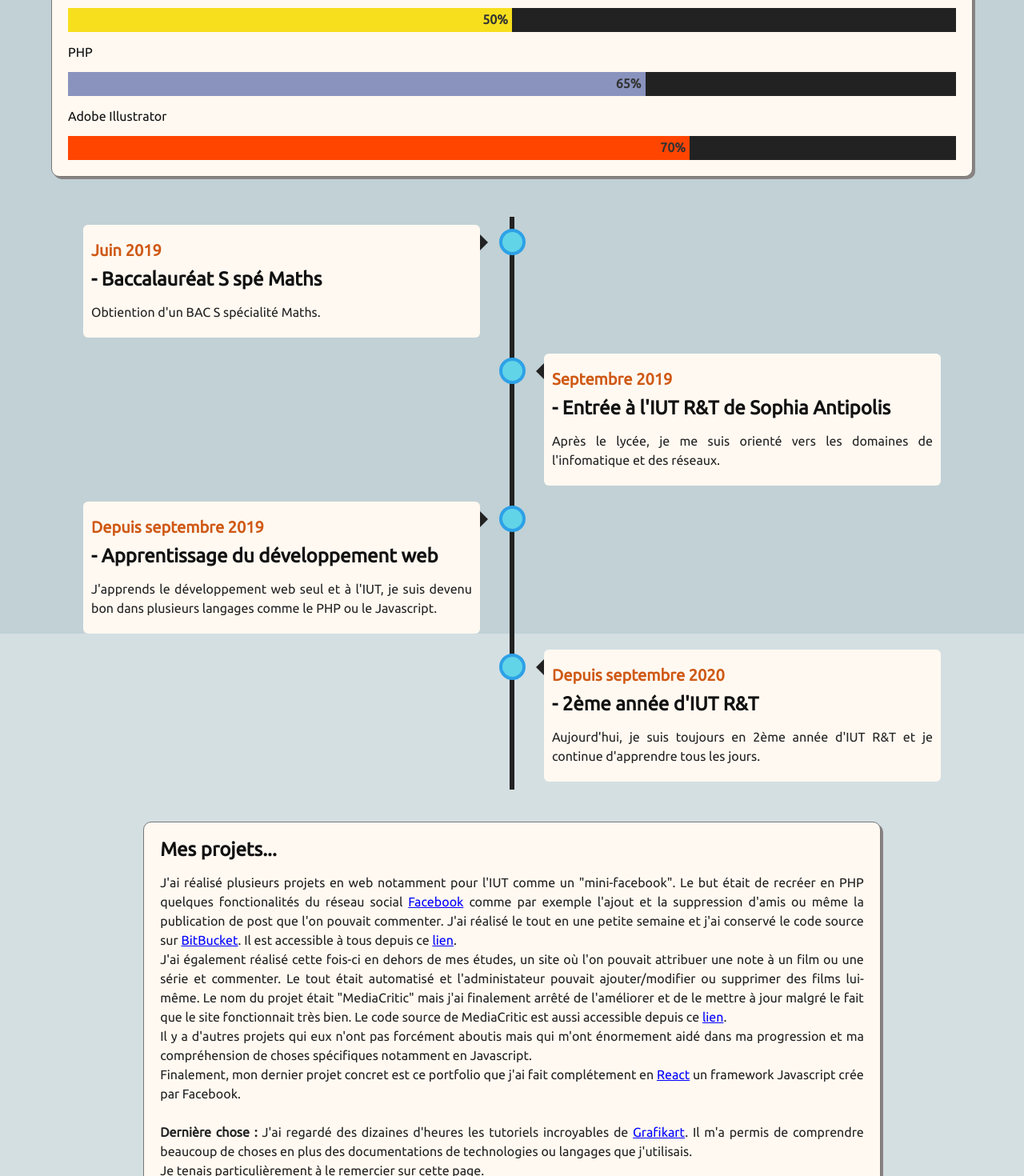
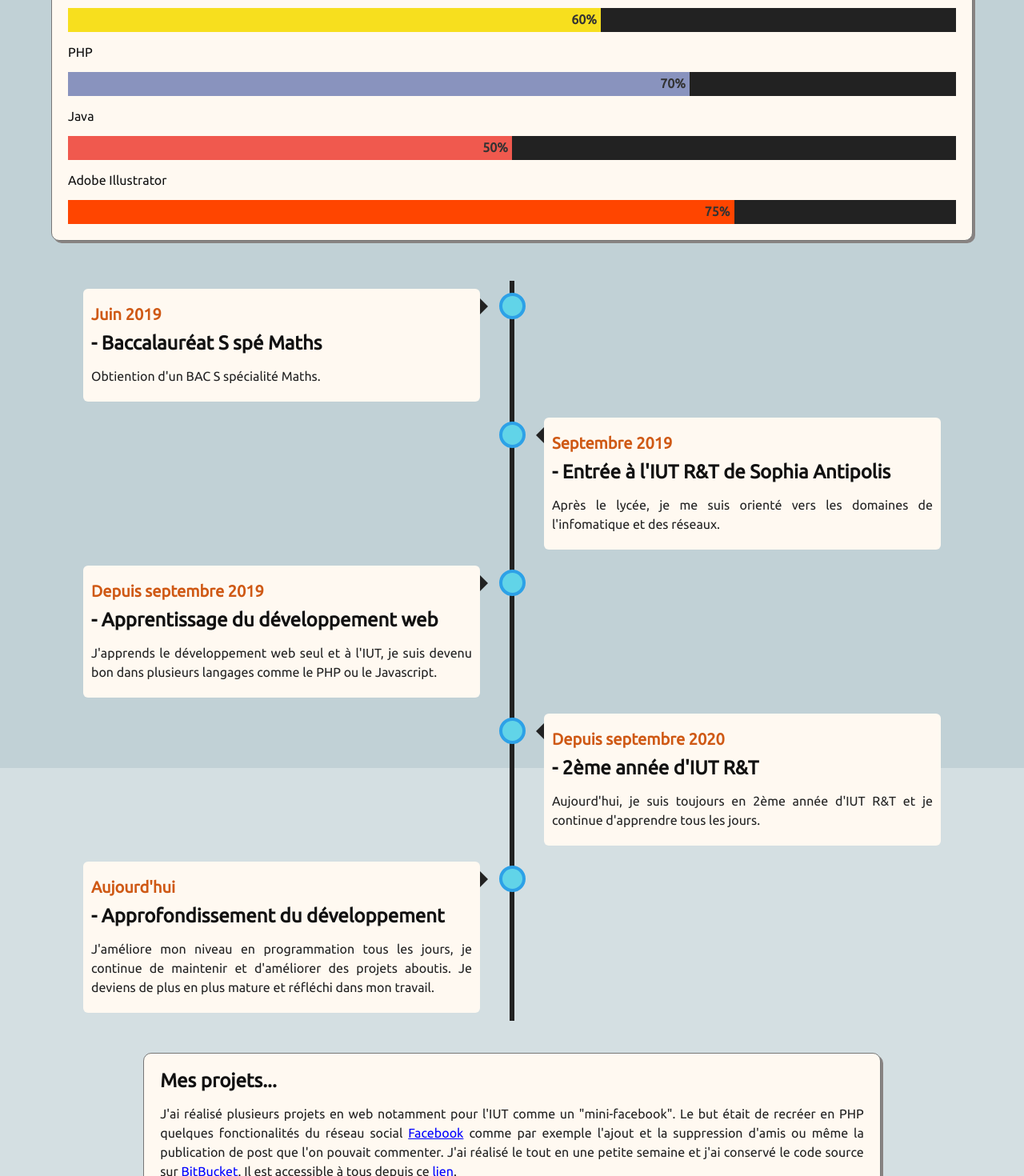
Before and after one commit to Littchii/portfolio-matthieu-meurillon, a React (Create React App) app: page / in a window 1280 px wide. Shown: the part 800-2270 px from the top of the page at 80% size. Built offline with nearby package versions, Linux system fonts and the light colour scheme.

Commit message:
Ajout d'1 compétence, d'1 timeline et d'une phrase dans les projets

```diff
--- a/package.json
+++ b/package.json
@@ -1,6 +1,6 @@
 {
   "name": "portfolio-mmeurillon",
-  "version": "1.0.5",
+  "version": "1.0.6",
   "main": "index.js",
   "license": "MIT",
   "proxy": "http://localhost:4000",
--- a/src/components/Projects.jsx
+++ b/src/components/Projects.jsx
@@ -21,6 +21,9 @@ const Projects = () => {
                 <br />Finalement, mon dernier projet concret est ce portfolio que j'ai fait complétement
                 en <a href="https://fr.reactjs.org/" title="reactjs" className="link" target="_blank" rel="noreferrer">React</a> un framework Javascript
                 crée par Facebook.
+                <br />Plus récemment, j'ai fortement progressé en <a href="https://www.java.com/fr/" title="java" className="link" target="_blank" rel="noreferrer">Java</a> grâce
+                à divers petits projets réalisés pour l'IUT comme la création d'un mini Packet Tracer ou encore
+                l'apprentissage du logiciel Android Studio pour le développement d'applications Android.
                 <br /><br /><strong>Dernière chose :</strong> J'ai regardé des dizaines d'heures les tutoriels incroyables
                 de <a href="https://grafikart.fr/" title="grafikart" className="link" target="_blank" rel="noreferrer">Grafikart</a>.
                 Il m'a permis de comprendre beaucoup de choses en plus des documentations de technologies ou langages que j'utilisais.
--- a/src/components/Skills.jsx
+++ b/src/components/Skills.jsx
@@ -15,15 +15,19 @@ const Skills = () => {
             </div>
             <p className="head">Javascript</p>
             <div className="bar">
-                <div className="js">50%</div>
+                <div className="js">60%</div>
             </div>
             <p className="head">PHP</p>
             <div className="bar">
-                <div className="php">65%</div>
+                <div className="php">70%</div>
+            </div>
+            <p className="head">Java</p>
+            <div className="bar">
+                <div className="java">50%</div>
             </div>
             <p className="head">Adobe Illustrator</p>
             <div className="bar">
-                <div className="illu">70%</div>
+                <div className="illu">75%</div>
             </div>
         </div>
     )
--- a/src/components/Timeline.jsx
+++ b/src/components/Timeline.jsx
@@ -32,6 +32,16 @@ const Timeline = () => {
                     <p className="desc">Aujourd'hui, je suis toujours en 2ème année d'IUT R&T et je continue d'apprendre tous les jours.</p>
                 </div>
             </div>
+            <div className="container left">
+                <div className="content">
+                    <h2 className="date">Aujourd'hui</h2>
+                    <h2 className="head">- Approfondissement du développement</h2>
+                    <p className="desc">
+                        J'améliore mon niveau en programmation tous les jours, je continue de maintenir et d'améliorer des projets aboutis.
+                        Je deviens de plus en plus mature et réfléchi dans mon travail.
+                    </p>
+                </div>
+            </div>
         </div>
     )
 
--- a/src/styles/Skills.css
+++ b/src/styles/Skills.css
@@ -22,16 +22,21 @@
 }
 
 .js {
-    width: 50%;
+    width: 60%;
     background-color: #f7df1e;
 }
 
 .php {
-    width: 65%;
+    width: 70%;
     background-color: #8993be;
 }
 
+.java {
+    width: 50%;
+    background-color: #f0594e;
+}
+
 .illu {
-    width: 70%;
+    width: 75%;
     background-color: orangered;
 }
```
